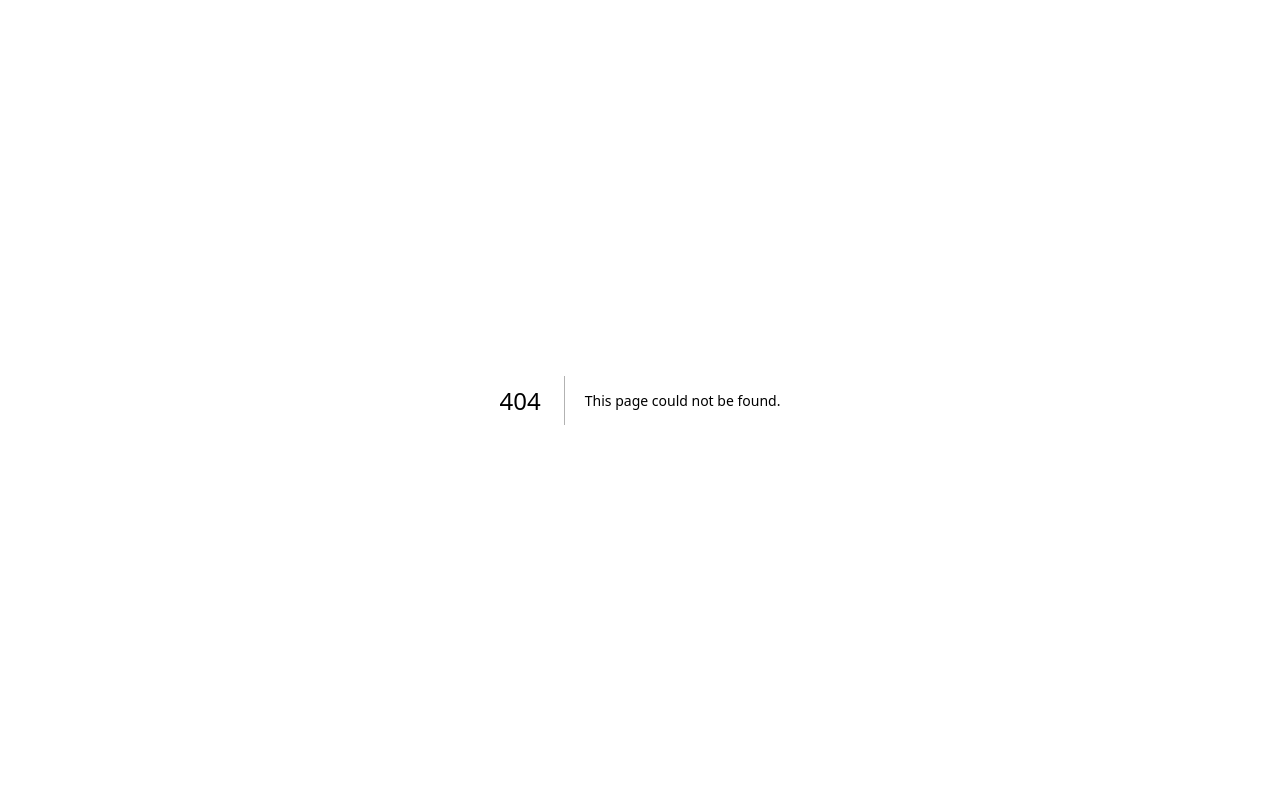
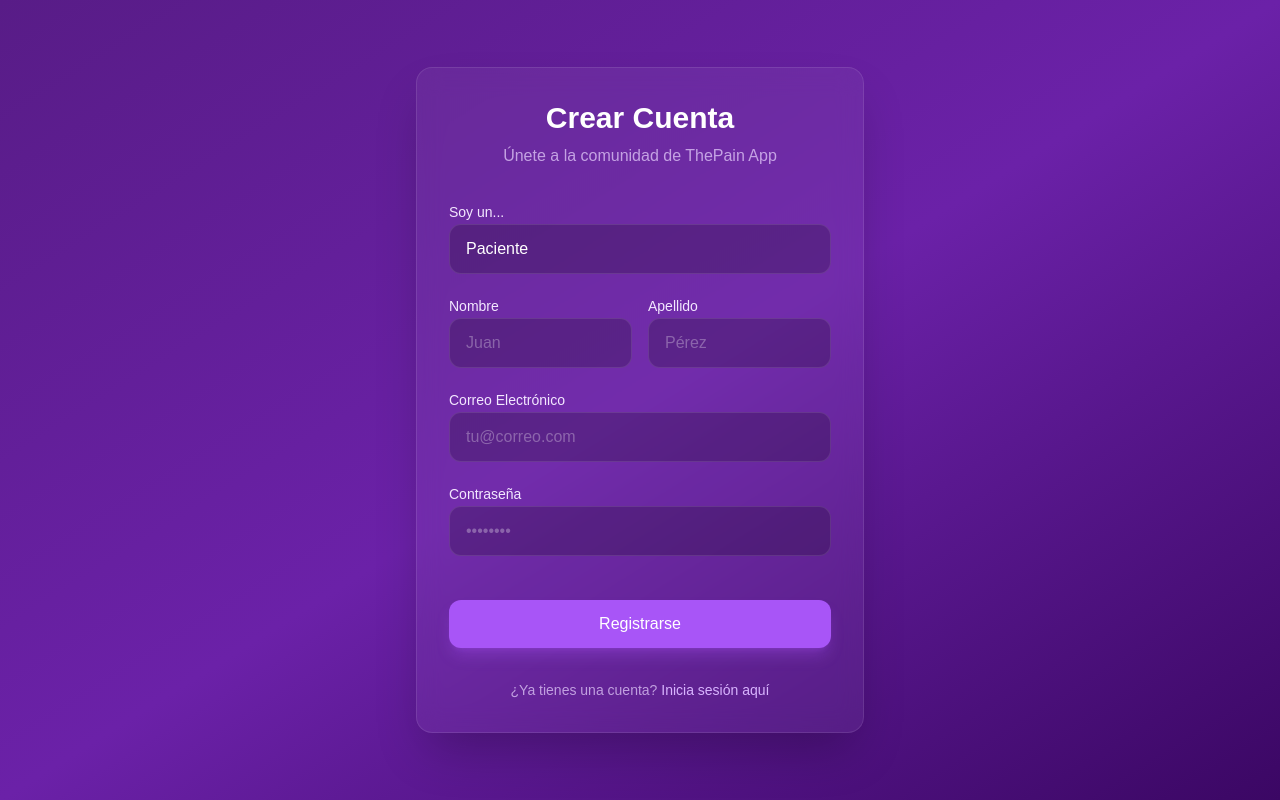
Before and after one commit to paradox-mkt/the-pain-app, a Next.js app: page /register in a window 1280 px wide. Before the commit this address had no page. Built offline with nearby package versions, Linux system fonts and the light colour scheme.

Commit message:
feat: Add Login and Register UI pages

```diff
--- /dev/null
+++ b/src/app/login/page.tsx
@@ -0,0 +1,60 @@
+import Link from 'next/link';
+
+export default function LoginPage() {
+  return (
+    <div className="flex flex-col items-center justify-center min-h-screen p-6 bg-gradient-to-br from-brand-900 via-brand-800 to-brand-950 text-white">
+      <div className="w-full max-w-md bg-white/5 p-8 rounded-2xl backdrop-blur-md shadow-2xl border border-white/10 animate-in fade-in zoom-in-95 duration-500">
+
+        <div className="text-center mb-8">
+          <h2 className="text-3xl font-bold text-white mb-2">Bienvenido de vuelta</h2>
+          <p className="text-brand-200/70">Ingresa tus datos para continuar</p>
+        </div>
+
+        <form className="space-y-6">
+          <div className="space-y-2">
+            <label className="text-sm font-medium text-brand-100" htmlFor="email">
+              Correo Electrónico
+            </label>
+            <input
+              id="email"
+              type="email"
+              placeholder="tu@correo.com"
+              className="w-full px-4 py-3 bg-black/20 border border-white/10 rounded-xl focus:outline-none focus:ring-2 focus:ring-brand-400 focus:border-transparent text-white placeholder-white/30 transition-all"
+            />
+          </div>
+
+          <div className="space-y-2">
+            <div className="flex justify-between items-center">
+              <label className="text-sm font-medium text-brand-100" htmlFor="password">
+                Contraseña
+              </label>
+              <Link href="#" className="text-xs text-brand-300 hover:text-brand-200">
+                ¿Olvidaste tu contraseña?
+              </Link>
+            </div>
+            <input
+              id="password"
+              type="password"
+              placeholder="••••••••"
+              className="w-full px-4 py-3 bg-black/20 border border-white/10 rounded-xl focus:outline-none focus:ring-2 focus:ring-brand-400 focus:border-transparent text-white placeholder-white/30 transition-all"
+            />
+          </div>
+
+          <button
+            type="button"
+            className="w-full py-3 px-4 bg-brand-500 hover:bg-brand-400 text-white rounded-xl font-medium transition-colors shadow-lg shadow-brand-500/30 mt-4"
+          >
+            Iniciar Sesión
+          </button>
+        </form>
+
+        <div className="mt-8 text-center text-sm text-brand-200/70">
+          ¿No tienes una cuenta?{' '}
+          <Link href="/register" className="text-brand-300 font-medium hover:text-white transition-colors">
+            Regístrate aquí
+          </Link>
+        </div>
+      </div>
+    </div>
+  );
+}
--- /dev/null
+++ b/src/app/register/page.tsx
@@ -0,0 +1,93 @@
+import Link from 'next/link';
+
+export default function RegisterPage() {
+  return (
+    <div className="flex flex-col items-center justify-center min-h-screen p-6 bg-gradient-to-br from-brand-900 via-brand-800 to-brand-950 text-white">
+      <div className="w-full max-w-md bg-white/5 p-8 rounded-2xl backdrop-blur-md shadow-2xl border border-white/10 animate-in fade-in zoom-in-95 duration-500 my-8">
+
+        <div className="text-center mb-8">
+          <h2 className="text-3xl font-bold text-white mb-2">Crear Cuenta</h2>
+          <p className="text-brand-200/70">Únete a la comunidad de ThePain App</p>
+        </div>
+
+        <form className="space-y-5">
+          <div className="space-y-2">
+            <label className="text-sm font-medium text-brand-100" htmlFor="role">
+              Soy un...
+            </label>
+            <select
+              id="role"
+              className="w-full px-4 py-3 bg-black/20 border border-white/10 rounded-xl focus:outline-none focus:ring-2 focus:ring-brand-400 focus:border-transparent text-white appearance-none transition-all"
+            >
+              <option value="patient" className="text-black">Paciente</option>
+              <option value="doctor" className="text-black">Doctor / Especialista</option>
+            </select>
+          </div>
+
+          <div className="grid grid-cols-2 gap-4">
+            <div className="space-y-2">
+              <label className="text-sm font-medium text-brand-100" htmlFor="firstName">
+                Nombre
+              </label>
+              <input
+                id="firstName"
+                type="text"
+                placeholder="Juan"
+                className="w-full px-4 py-3 bg-black/20 border border-white/10 rounded-xl focus:outline-none focus:ring-2 focus:ring-brand-400 focus:border-transparent text-white placeholder-white/30 transition-all"
+              />
+            </div>
+            <div className="space-y-2">
+              <label className="text-sm font-medium text-brand-100" htmlFor="lastName">
+                Apellido
+              </label>
+              <input
+                id="lastName"
+                type="text"
+                placeholder="Pérez"
+                className="w-full px-4 py-3 bg-black/20 border border-white/10 rounded-xl focus:outline-none focus:ring-2 focus:ring-brand-400 focus:border-transparent text-white placeholder-white/30 transition-all"
+              />
+            </div>
+          </div>
+
+          <div className="space-y-2">
+            <label className="text-sm font-medium text-brand-100" htmlFor="email">
+              Correo Electrónico
+            </label>
+            <input
+              id="email"
+              type="email"
+              placeholder="tu@correo.com"
+              className="w-full px-4 py-3 bg-black/20 border border-white/10 rounded-xl focus:outline-none focus:ring-2 focus:ring-brand-400 focus:border-transparent text-white placeholder-white/30 transition-all"
+            />
+          </div>
+
+          <div className="space-y-2">
+            <label className="text-sm font-medium text-brand-100" htmlFor="password">
+              Contraseña
+            </label>
+            <input
+              id="password"
+              type="password"
+              placeholder="••••••••"
+              className="w-full px-4 py-3 bg-black/20 border border-white/10 rounded-xl focus:outline-none focus:ring-2 focus:ring-brand-400 focus:border-transparent text-white placeholder-white/30 transition-all"
+            />
+          </div>
+
+          <button
+            type="button"
+            className="w-full py-3 px-4 bg-brand-500 hover:bg-brand-400 text-white rounded-xl font-medium transition-colors shadow-lg shadow-brand-500/30 mt-6"
+          >
+            Registrarse
+          </button>
+        </form>
+
+        <div className="mt-8 text-center text-sm text-brand-200/70">
+          ¿Ya tienes una cuenta?{' '}
+          <Link href="/login" className="text-brand-300 font-medium hover:text-white transition-colors">
+            Inicia sesión aquí
+          </Link>
+        </div>
+      </div>
+    </div>
+  );
+}
```
